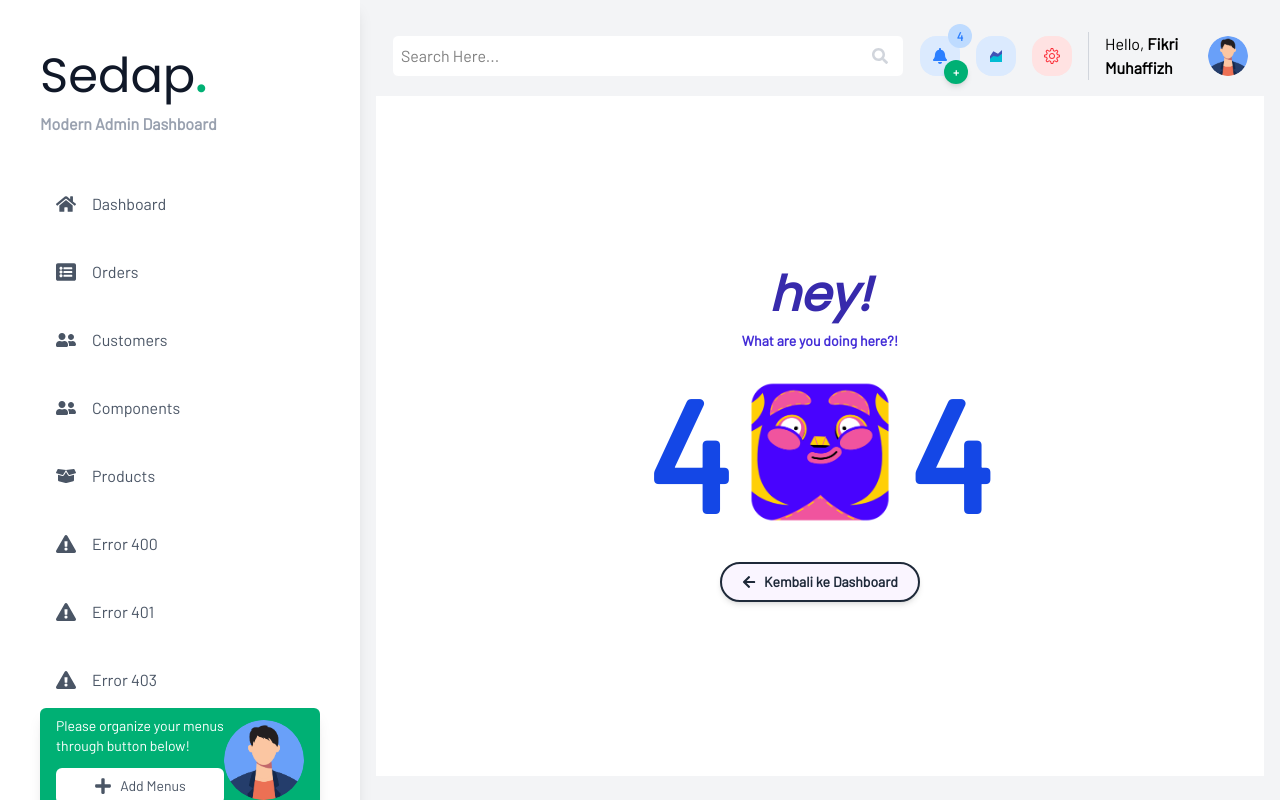
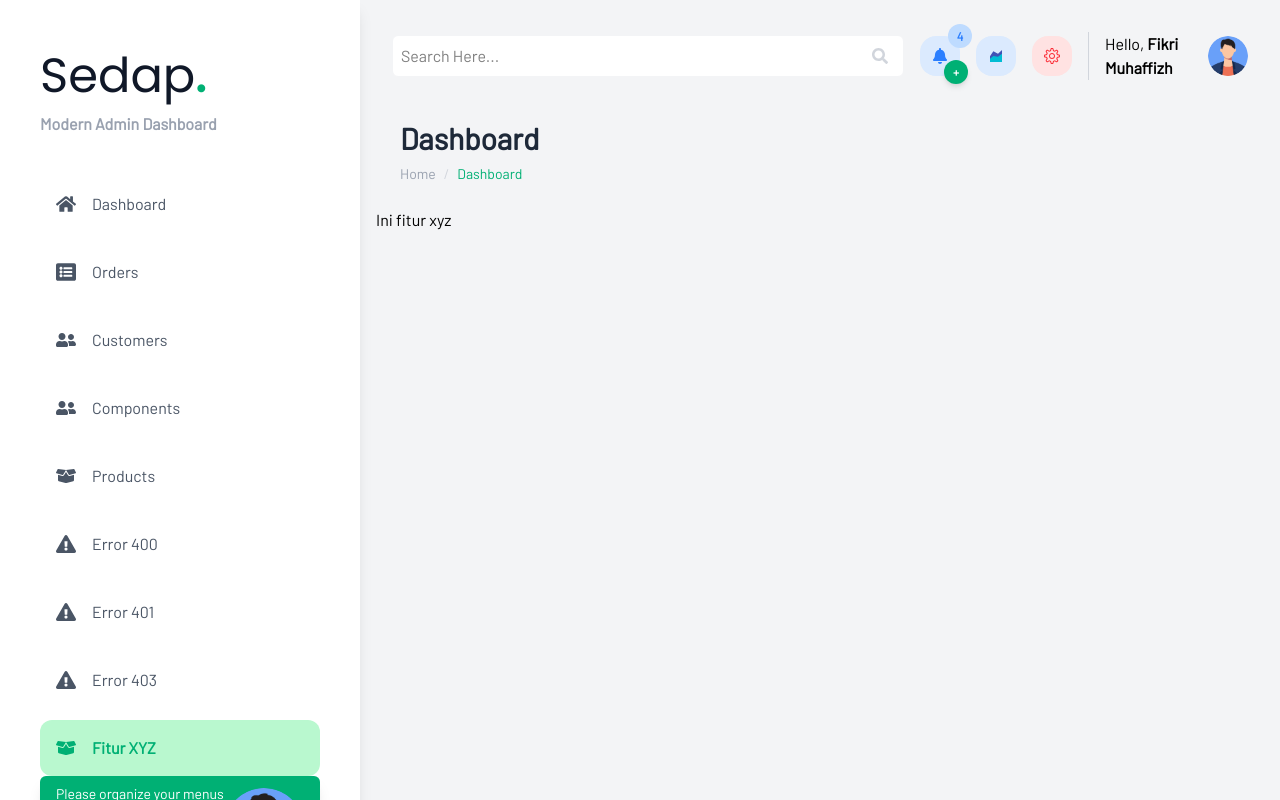
Before and after one commit to neyzapcr/prak_pfl, a React (Vite) app: page /fiturxyz in a window 1280 px wide. Shown: the top 800 px of the page. Built offline with nearby package versions, Linux system fonts and the light colour scheme.

Commit message:
buat fitur xyz

```diff
--- a/src/App.jsx
+++ b/src/App.jsx
@@ -15,6 +15,7 @@ const Register = React.lazy(() => import("./pages/auth/Register"));
 const Forgot = React.lazy(() => import("./pages/auth/Forgot"));
 const Product = React.lazy(() => import("./pages/Product"));
 const ProductDetail = React.lazy(() => import("./pages/ProductDetail"))
+const FiturXYZ = React.lazy(() => import("./pages/FiturXYZ"))
 
 function App() {
   return (
@@ -27,6 +28,7 @@ function App() {
           <Route path="/products" element={<Product />} />
           <Route path="/products/:id" element={<ProductDetail />} />
           <Route path="/components" element={<Components />} />
+          <Route path="/fiturxyz" element={<FiturXYZ />} />
 
           <Route
             path="/error-400"
--- a/src/components/Sidebar.jsx
+++ b/src/components/Sidebar.jsx
@@ -14,6 +14,7 @@ export default function Sidebar() {
     { id: "menu-6", label: "Error 400", to: "/error-400", icon: <FaExclamationTriangle className="mr-4 text-xl" /> },
     { id: "menu-7", label: "Error 401", to: "/error-401", icon: <FaExclamationTriangle className="mr-4 text-xl" /> },
     { id: "menu-8", label: "Error 403", to: "/error-403", icon: <FaExclamationTriangle className="mr-4 text-xl" /> },
+    { id: "menu-9", label: "Fitur XYZ", to: "/fiturxyz", icon: <FaBoxOpen className="mr-4 text-xl" /> },
   ];
 
   const menuClass = ({ isActive }) =>
--- /dev/null
+++ b/src/pages/FiturXYZ.jsx
@@ -0,0 +1,17 @@
+import {
+  FaShoppingCart,
+  FaTruck,
+  FaBan,
+  FaDollarSign,
+  FaUsers,
+} from "react-icons/fa";
+import PageHeader from "../components/PageHeader";
+
+export default function Dashboard() {
+  return (
+    <div id="dashboard-container">
+      <PageHeader title="Dashboard" />
+      <p>Ini fitur xyz</p>
+    </div>
+  );
+}
```
